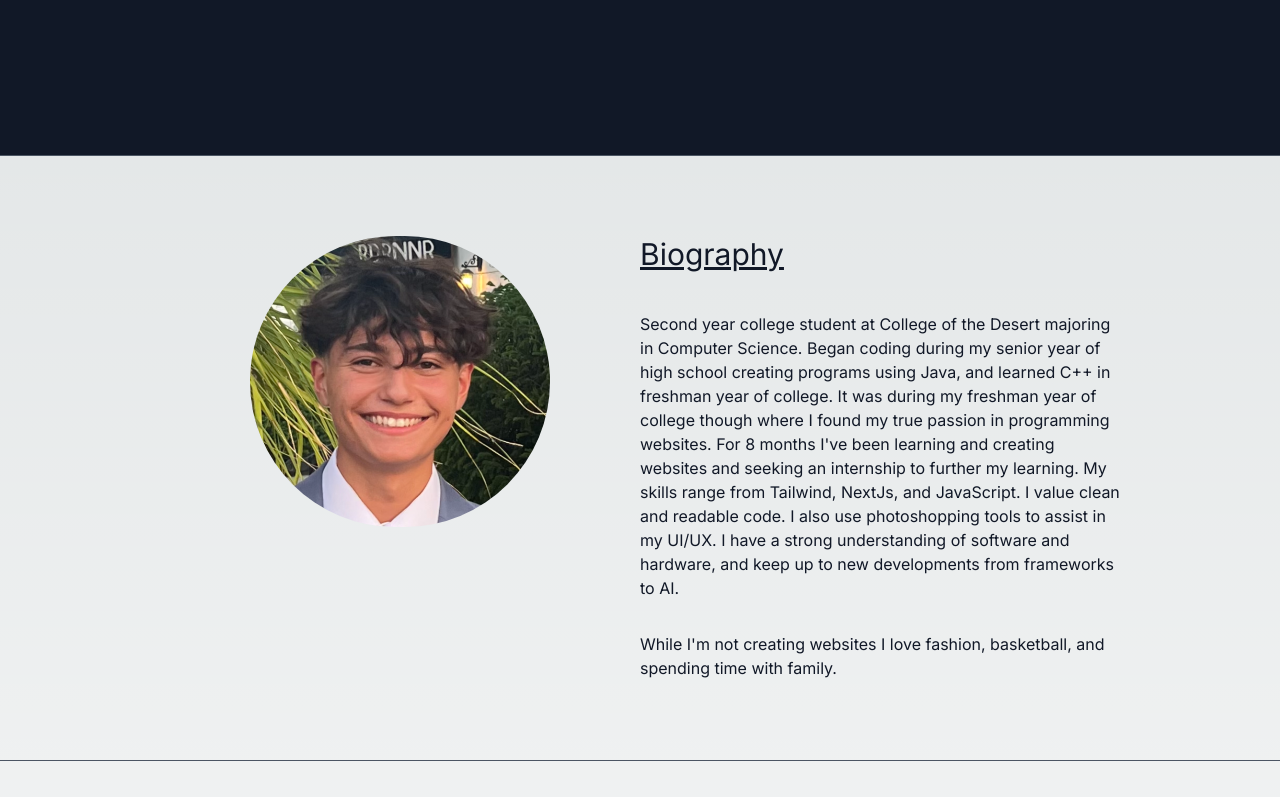
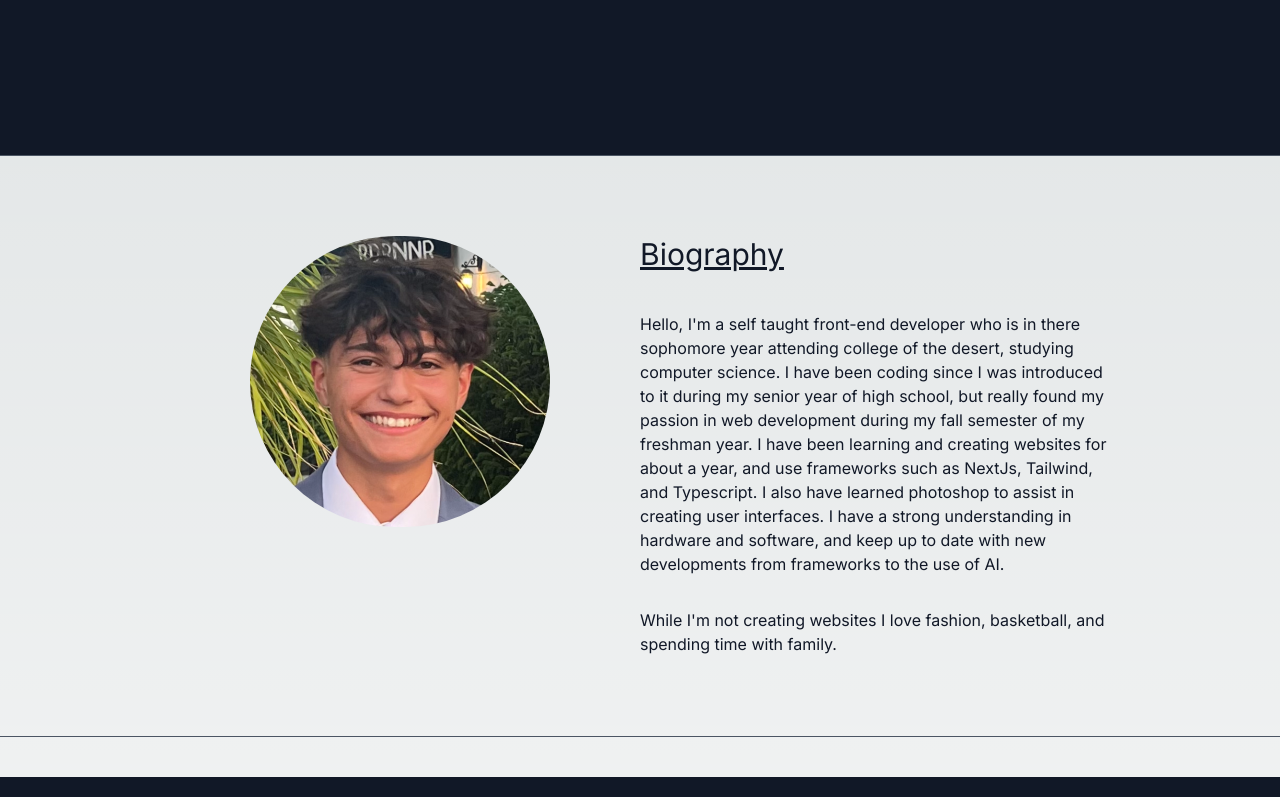
Before and after one commit to BabyDell/Resume-Website, a Next.js app: page / in a window 1280 px wide. Shown: the part 645-1442 px from the top of the page. Built offline with nearby package versions, Linux system fonts and the light colour scheme.

Commit message:
updated bio

```diff
--- a/src/app/Componenets/About.jsx
+++ b/src/app/Componenets/About.jsx
@@ -17,17 +17,16 @@ export default function About() {
           <div className="text-3xl mb-10 underline">Biography</div>
           <div clasName=" text-xl text-center text-gray-200 font-serif">
             <div className="">
-              Second year college student at College of the Desert majoring in
-              Computer Science. Began coding during my senior year of high
-              school creating programs using Java, and learned C++ in freshman
-              year of college. It was during my freshman year of college though
-              where I found my true passion in programming websites. For 8
-              months I&apos;ve been learning and creating websites and seeking an
-              internship to further my learning. My skills range from Tailwind,
-              NextJs, and JavaScript. I value clean and readable code. I also
-              use photoshopping tools to assist in my UI/UX. I have a strong
-              understanding of software and hardware, and keep up to new
-              developments from frameworks to AI.
+              Hello, I&apos;m a self taught front-end developer who is in there
+              sophomore year attending college of the desert, studying computer
+              science. I have been coding since I was introduced to it during my
+              senior year of high school, but really found my passion in web
+              development during my fall semester of my freshman year. I have
+              been learning and creating websites for about a year, and use
+              frameworks such as NextJs, Tailwind, and Typescript. I also have
+              learned photoshop to assist in creating user interfaces. I have a
+              strong understanding in hardware and software, and keep up to date
+              with new developments from frameworks to the use of AI.
             </div>
             <div className="mt-8">
               While I&apos;m not creating websites I love fashion, basketball,
--- a/src/app/Componenets/Home.jsx
+++ b/src/app/Componenets/Home.jsx
@@ -17,7 +17,7 @@ export default function Home() {
         />
         <div className="text-xl mt-7 text-shadow-glow">Andy Felix</div>
         <div className="text-xl mt-3 text-shadow-glow">
-          Student & Full Stack Devoloper
+          Student & Front End Devoloper
         </div>
         {/* Social Links */}
         <div className="mt-2">
```
